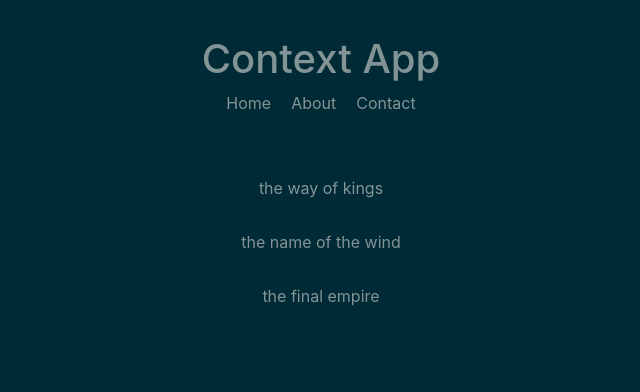
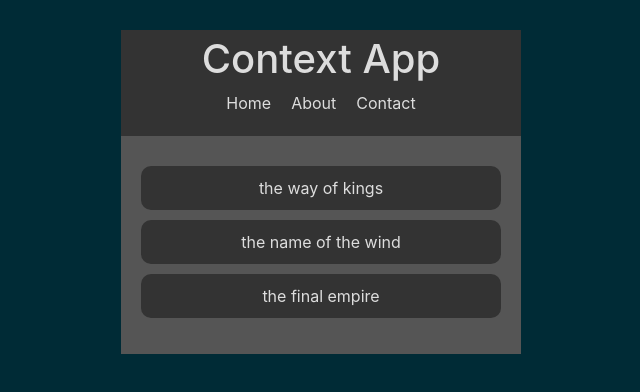
Before and after one commit to yogeshdatir/React-Notes-and-Collections, a React (Create React App) app in the folder Context API and Hooks/contextapp/: page / in a window 1280 px wide. Shown: the top 392 px of the page, without its empty margins (319-959 px from the left). Built offline with nearby package versions, Linux system fonts and the light colour scheme.

Commit message:
Creating and Consuming ContextAPI using Class Component
Using Class Component:
1. Create a ContextAPI
2. Access/Consume the ContextAPI

```diff
--- a/Context API and Hooks/contextapp/src/App.js
+++ b/Context API and Hooks/contextapp/src/App.js
@@ -1,12 +1,15 @@
 import React from 'react';
 import Navbar from './components/Navbar'
 import Booklist from './components/Booklist';
+import ThemeContextProvider from './contexts/ThemeContext';
 
 function App() {
   return (
     <div className="App">
-      <Navbar />
-      <Booklist />
+      <ThemeContextProvider>
+        <Navbar />
+        <Booklist />
+      </ThemeContextProvider>
     </div>
   );
 }
--- a/Context API and Hooks/contextapp/src/components/Booklist.js
+++ b/Context API and Hooks/contextapp/src/components/Booklist.js
@@ -1,14 +1,22 @@
 import React, { Component } from 'react'
+import { ThemeContext } from '../contexts/ThemeContext'
 
 export default class Booklist extends Component {
+  // To access/consume a context.
+  static contextType = ThemeContext
+
   render() {
+    // Object destructuring
+    const { isLightTheme, light, dark } = this.context
+    const theme = isLightTheme ? light : dark
+
     return (
       <>
-              <div className="book-list">
+        <div className="book-list"  style={{color: theme.syntax, background: theme.bg}}>
           <ul>
-                  <li>the way of kings</li>
-                  <li>the name of the wind</li>
-                  <li>the final empire</li>
+            <li style={{background: theme.ui}}>the way of kings</li>
+            <li style={{background: theme.ui}}>the name of the wind</li>
+            <li style={{background: theme.ui}}>the final empire</li>
           </ul>
         </div>
       </>
--- a/Context API and Hooks/contextapp/src/components/Navbar.js
+++ b/Context API and Hooks/contextapp/src/components/Navbar.js
@@ -1,10 +1,17 @@
 import React, { Component } from 'react'
+import { ThemeContext } from '../contexts/ThemeContext'
 
 export default class Navbar extends Component {
+  // To access/consume a context.
+  static contextType = ThemeContext
   render() {
+    // Object destructuring
+    const { isLightTheme, light, dark } = this.context
+    const theme = isLightTheme ? light : dark
+
     return (
       <>
-            <nav>
+        <nav style={{color: theme.syntax, background: theme.ui}}>
           <h1>Context App</h1>
           <ul>
             <li>Home</li>
--- /dev/null
+++ b/Context API and Hooks/contextapp/src/contexts/ThemeContext.js
@@ -0,0 +1,19 @@
+import React, { createContext, Component } from 'react'
+
+export const ThemeContext = createContext()
+
+export default class ThemeContextProvider extends Component {
+    state = {
+        isLightTheme: false,
+        light: { syntax: '#555', ui: '#ddd', bg: '#eee' },
+        dark: { syntax: '#ddd', ui: '#333', bg: '#555' }
+    }
+    render() {
+        return (
+            // We are using children props here. The value from the ThemeContext.Provider will be available to all its childrens.
+            <ThemeContext.Provider value={{...this.state}}>
+                {this.props.children}
+            </ThemeContext.Provider>
+        )
+    }
+}
```
Also changed, not shown: 1 other file (tests, documents, lock files or other folders). Lines whose indentation alone changed are shown as unchanged.
